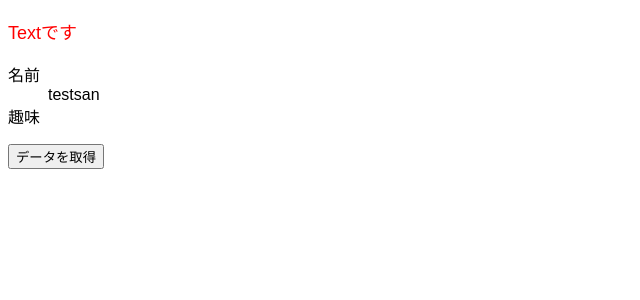
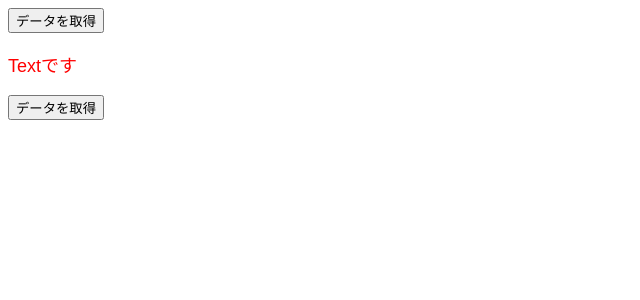
Before and after one commit to koki-noguchi/study-typescript, a React (Create React App) app: page / in a window 1280 px wide. Shown: the top 300 px of the page, without its empty margins (0-640 px from the left). Built offline with nearby package versions, Linux system fonts and the light colour scheme.

Commit message:
initial commit

```diff
--- a/src/App.tsx
+++ b/src/App.tsx
@@ -3,17 +3,18 @@ import { useState } from "react";
 import { Todo } from "./Todo";
 import { todoType } from "./types/todo";
 import { Text } from "./Text";
-import { UserProfile } from "./UserProfile";
+import { UserForCard } from "./types/api/userForCard";
 
 import "./styles.css";
-
-const user = {
-  name: "testsan"
-  // hobbies: ["映画", "読書"]
-};
+import { UserCard } from "./components/UserCard";
+import { UserProfile } from "./types/userProfile";
 
 export default function App() {
   const [todos, setTodos] = useState<Array<todoType>>([]);
+  const [userProfiles, setUserProfiles] = useState<Array<UserProfile>>([]);
+  const [loading, setLoading] = useState(false);
+  const [error, setError] = useState(false);
+
   const onClickFetchData = () => {
     axios
       .get<Array<todoType>>("https://jsonplaceholder.typicode.com/todos")
@@ -21,10 +22,42 @@ export default function App() {
         setTodos(res.data);
       });
   };
+  const onClickFetchUser = () => {
+    setLoading(true);
+    axios
+      .get<Array<UserForCard>>("https://jsonplaceholder.typicode.com/users")
+      .then((res) => {
+        const data = res.data.map((user) => ({
+          id: user.id,
+          name: `${user.name}.(${user.username})`,
+          email: user.email,
+          address: `${user.address.city}${user.address.suite}${user.address.street}`
+        }));
+        setUserProfiles(data);
+      })
+      .catch(() => {
+        setError(true);
+      })
+      .finally(() => {
+        setLoading(false);
+      });
+  };
   return (
     <div className="App">
+      <button onClick={onClickFetchUser}>データを取得</button>
+      <br />
+      {error ? (
+        <p style={{ color: "red" }}>データの取得に失敗しました</p>
+      ) : loading ? (
+        <p>データを取得中です</p>
+      ) : (
+        <>
+          {userProfiles.map((user) => (
+            <UserCard key={user.id} user={user} />
+          ))}
+        </>
+      )}
       <Text color="red" fontSize="18px" />
-      <UserProfile user={user} />
       <button onClick={onClickFetchData}>データを取得</button>
       {todos.map((todo) => (
         <Todo
--- /dev/null
+++ b/src/components/UserCard.tsx
@@ -0,0 +1,29 @@
+import { VFC } from "react";
+import { UserProfile } from "../types/userProfile";
+
+type props = {
+  user: UserProfile;
+};
+
+export const UserCard: VFC<props> = (props) => {
+  const { user } = props;
+  const style = {
+    border: "solid 1px #ccc",
+    borderRadius: "8px",
+    padding: "0 16px",
+    margin: "8px"
+  };
+
+  return (
+    <div style={style}>
+      <dl>
+        <dt>名前</dt>
+        <dd>{user.name}</dd>
+        <dt>メール</dt>
+        <dd>{user.email}</dd>
+        <dt>住所</dt>
+        <dd>{user.address}</dd>
+      </dl>
+    </div>
+  );
+};
--- /dev/null
+++ b/src/types/api/userForCard.ts
@@ -0,0 +1,23 @@
+export type UserForCard = {
+  id: number;
+  name: string;
+  username: string;
+  email: string;
+  address: {
+    street: string;
+    suite: string;
+    city: string;
+    zipcode: string;
+    geo: {
+      lat: number;
+      lng: number;
+    };
+  };
+  phone: string;
+  website: string;
+  company: {
+    name: string;
+    catchPhrase: string;
+    bs: string;
+  };
+};
--- /dev/null
+++ b/src/types/userForCard.ts
@@ -0,0 +1 @@
+export type userForCard = {};
--- /dev/null
+++ b/src/types/userProfile.ts
@@ -0,0 +1,6 @@
+export type UserProfile = {
+  id: number;
+  name: string;
+  email: string;
+  address: string;
+};
--- a/tsconfig.json
+++ b/tsconfig.json
@@ -8,7 +8,7 @@
         "esModuleInterop": true,
         "lib": [
             "dom",
-            "es2015"
+            "es2018"
         ],
         "jsx": "react-jsx"
     }
```
